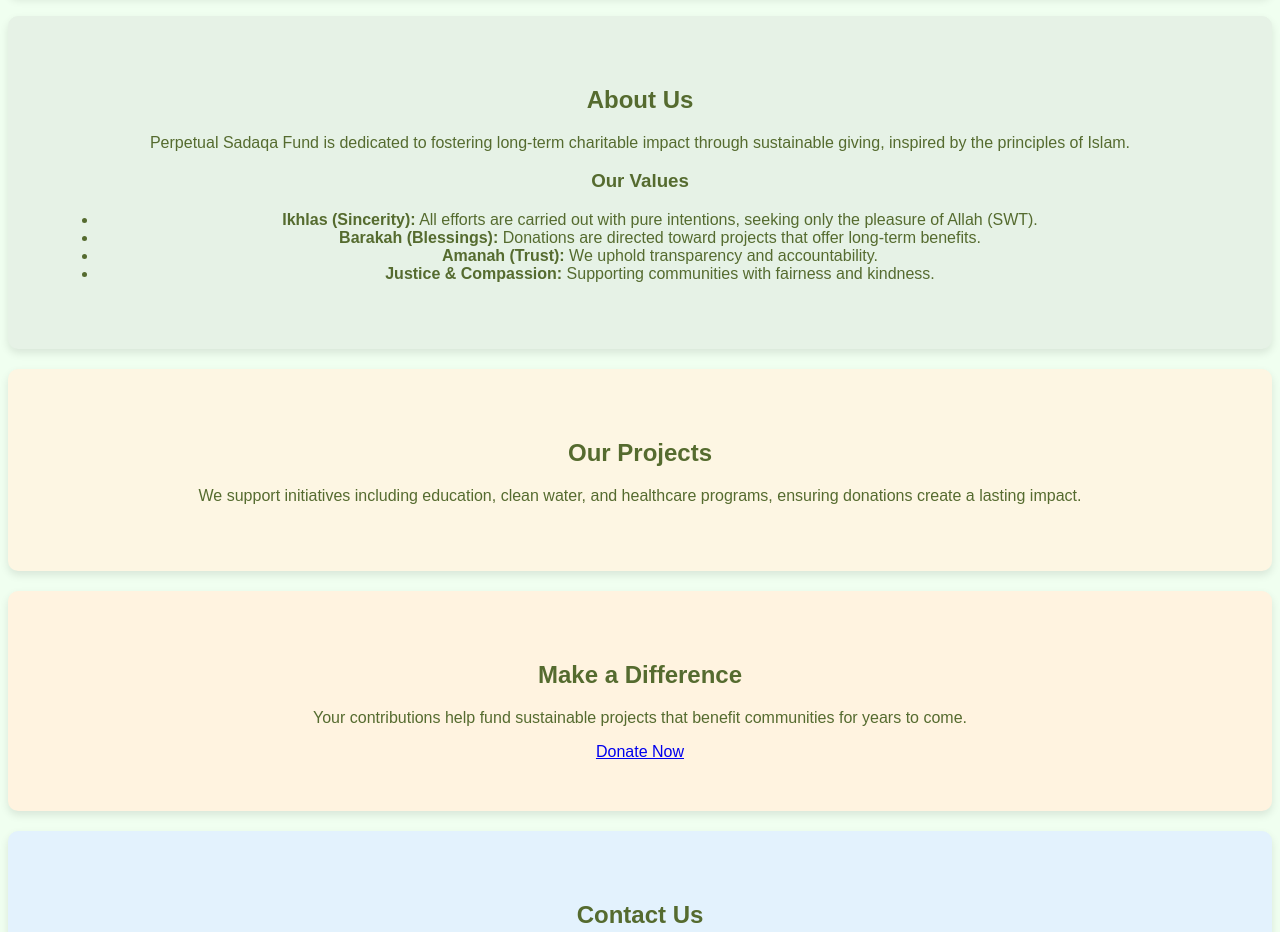
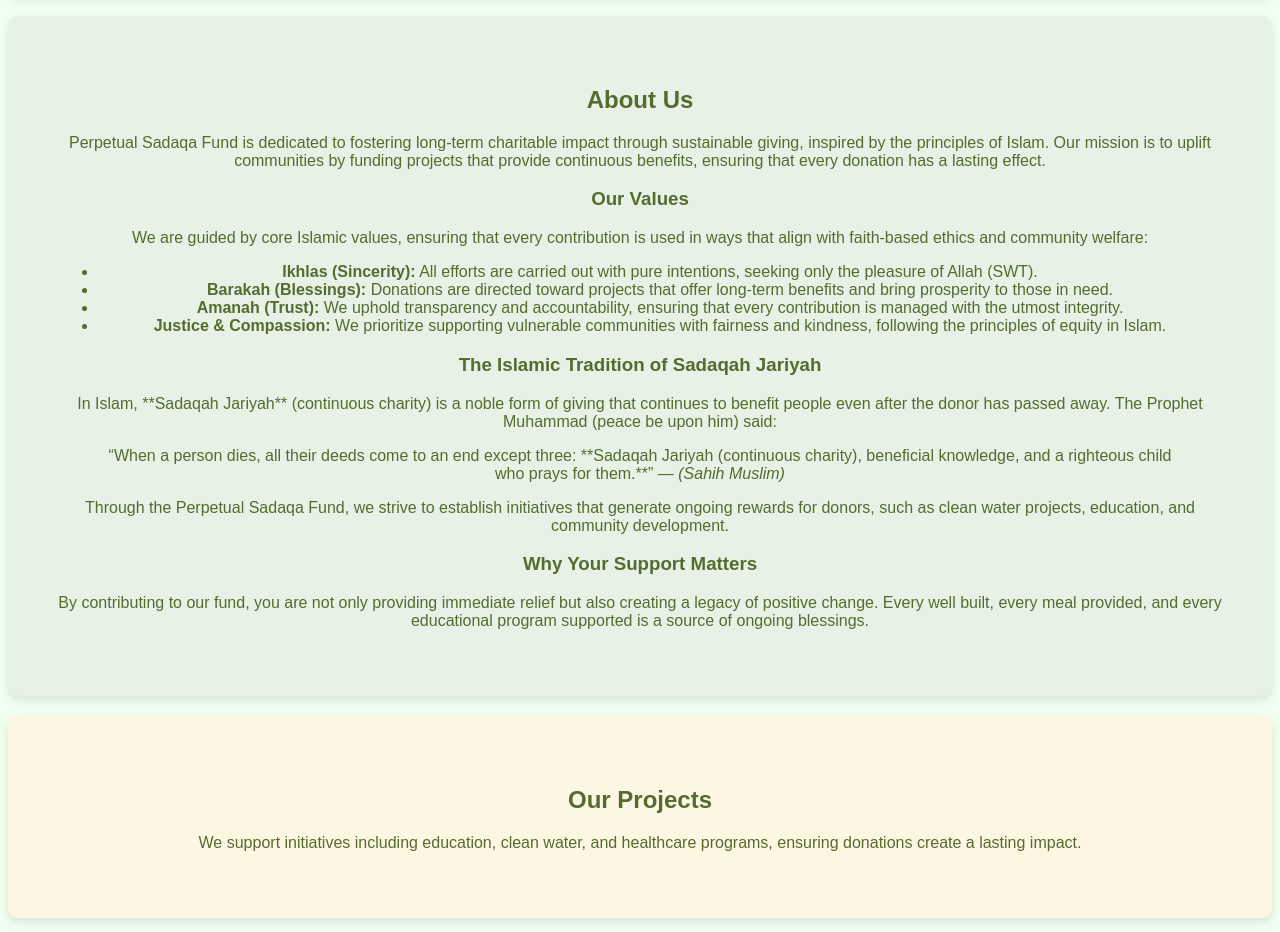
Before and after one commit to Osama-Muhammed1/perpetual-sadaqa-fund, a plain HTML site: page index.html in a window 1280 px wide. Shown: the part 1300-2232 px from the top of the page. Drawn offline with Linux system fonts and the light colour scheme.

Commit message:
Update index.html

```diff
--- a/index.html
+++ b/index.html
@@ -31,15 +31,30 @@
 
     <section id="about">
     <h2>About Us</h2>
-        <p>Perpetual Sadaqa Fund is dedicated to fostering long-term charitable impact through sustainable giving, inspired by the principles of Islam.</p>
+    <p>Perpetual Sadaqa Fund is dedicated to fostering long-term charitable impact through sustainable giving, inspired by the principles of Islam. Our mission is to uplift communities by funding projects that provide continuous benefits, ensuring that every donation has a lasting effect.</p>
+
     <h3>Our Values</h3>
+    <p>We are guided by core Islamic values, ensuring that every contribution is used in ways that align with faith-based ethics and community welfare:</p>
     <ul>
         <li><strong>Ikhlas (Sincerity):</strong> All efforts are carried out with pure intentions, seeking only the pleasure of Allah (SWT).</li>
-            <li><strong>Barakah (Blessings):</strong> Donations are directed toward projects that offer long-term benefits.</li>
-            <li><strong>Amanah (Trust):</strong> We uphold transparency and accountability.</li>
-            <li><strong>Justice & Compassion:</strong> Supporting communities with fairness and kindness.</li>
+        <li><strong>Barakah (Blessings):</strong> Donations are directed toward projects that offer long-term benefits and bring prosperity to those in need.</li>
+        <li><strong>Amanah (Trust):</strong> We uphold transparency and accountability, ensuring that every contribution is managed with the utmost integrity.</li>
+        <li><strong>Justice & Compassion:</strong> We prioritize supporting vulnerable communities with fairness and kindness, following the principles of equity in Islam.</li>
     </ul>
+
+    <h3>The Islamic Tradition of Sadaqah Jariyah</h3>
+    <p>In Islam, **Sadaqah Jariyah** (continuous charity) is a noble form of giving that continues to benefit people even after the donor has passed away. The Prophet Muhammad (peace be upon him) said:</p>
+    <blockquote>
+        “When a person dies, all their deeds come to an end except three:
+        **Sadaqah Jariyah (continuous charity), beneficial knowledge, and a righteous child who prays for them.**”
+        <em>— (Sahih Muslim)</em>
+    </blockquote>
+    <p>Through the Perpetual Sadaqa Fund, we strive to establish initiatives that generate ongoing rewards for donors, such as clean water projects, education, and community development.</p>
+
+    <h3>Why Your Support Matters</h3>
+    <p>By contributing to our fund, you are not only providing immediate relief but also creating a legacy of positive change. Every well built, every meal provided, and every educational program supported is a source of ongoing blessings.</p>
 </section>
+
 
     <section id="projects">
         <h2>Our Projects</h2>
```
Lines whose indentation alone changed are shown as unchanged.
